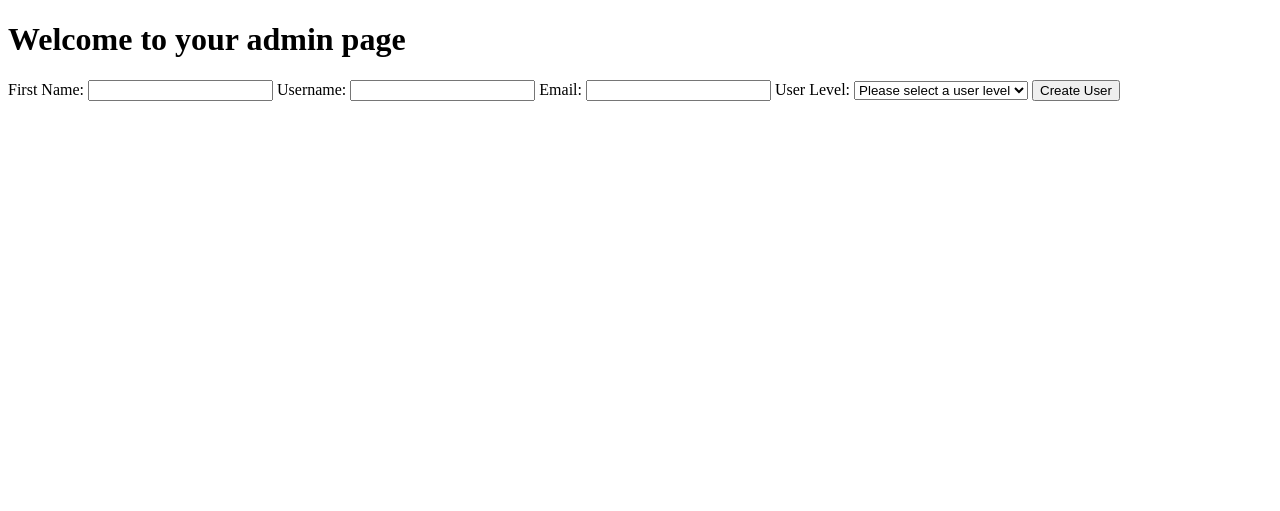
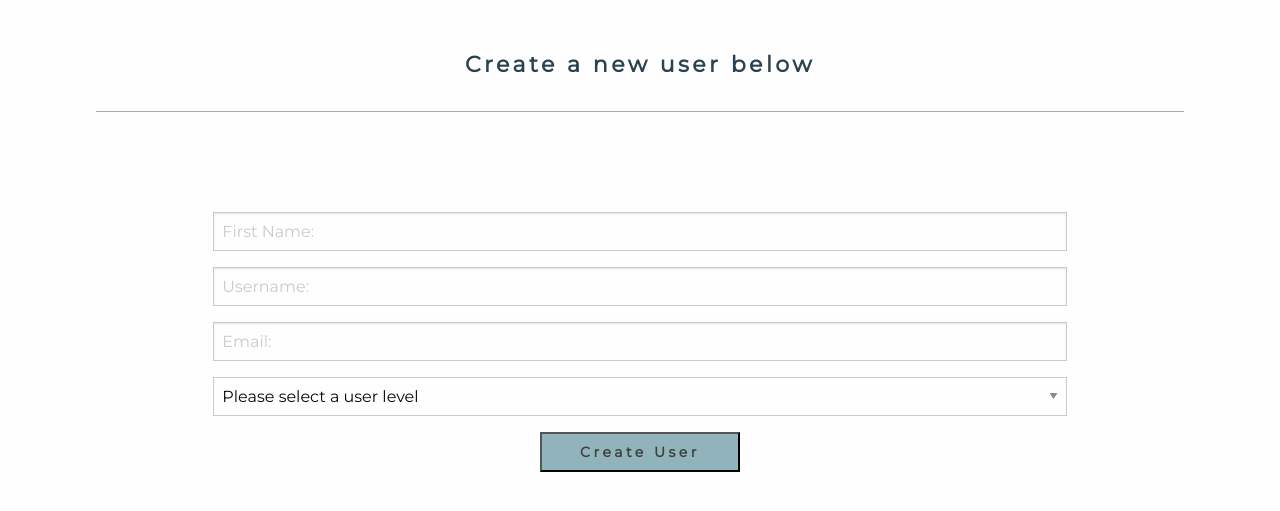
Before and after one commit to sydneybucc/create_user, a PHP site: page /create_user/admin/admin_createuser.php in a window 1280 px wide. Shown: the top 511 px of the page. Run offline with PHP 8.4, Linux system fonts and the light colour scheme; the visitor is signed in with stand-in values (Sample User, id 1); some libraries are stand-ins or nearby versions.

Commit message:
finished stylizing

```diff
--- a/admin/admin_createuser.php
+++ b/admin/admin_createuser.php
@@ -31,27 +31,37 @@
 <head>
 <meta charset="UTF-8">
 <title>CMS Portal</title>
+<link href="https://fonts.googleapis.com/css?family=Montserrat" rel="stylesheet">
+<link rel="stylesheet" href="css/foundation.css">
+<link href="css/reset.css" rel="stylesheet" type="text/css" media="screen">
+<link href="css/admin_main.css" rel="stylesheet" type="text/css" media="screen">
 </head>
 <body>
-	<h1>Welcome to your admin page</h1>
+<div class="expanded row">
+  <h1 class="hidden">Welcome to your admin page</h1>
+  <h2>Create a new user below</h2>
+</div>
   <?php if(!empty($message)){echo $message;} ?>
-  <form action="admin_createuser.php" method="post">
-    <label>First Name:</label>
-    <input type="text" name="fname" value="<?php if(!empty($fname)){echo $fname;} ?>">
-    <label>Username:</label>
-    <input type="text" name="username" value="<?php if(!empty($username)){echo $username;} ?>">
+
+<div class="expanded row createUserArea">
+  <form class="small-8 small-offset-2 large-8 large-offset-2" action="admin_createuser.php" method="post">
+    <label class="hidden">First Name:</label>
+    <input type="text" name="fname" value="<?php if(!empty($fname)){echo $fname;} ?>" placeholder="First Name:">
+    <label class="hidden">Username:</label>
+    <input type="text" name="username" value="<?php if(!empty($username)){echo $username;} ?>" placeholder="Username:">
     <!-- <label>Password</label>
     <input type="text" name="password" value="<?php if(!empty($password)){echo $password;} ?>"> Taking this out so new user can't make a password and is given it via email instead-->
-    <label>Email:</label>
-    <input type="text" name="email" value="<?php if(!empty($email)){echo $email;} ?>">
-    <label>User Level:</label>
-    <select name="userlvl">
+    <label class="hidden">Email:</label>
+    <input type="text" name="email" value="<?php if(!empty($email)){echo $email;} ?>" placeholder="Email:">
+    <label class="hidden">User Level:</label>
+    <select name="userlvl" placeholder="Select User Level:">
       <option value="">Please select a user level</option>
       <option value="2">Web Admin</option>
       <option value="1">Web Master</option>
     </select>
-    <input type="submit" name="submit" value="Create User">
+    <input id="submit" type="submit" name="submit" value="Create User">
   </form>
+</div>
 
 </body>
 </html>
--- a/admin/css/admin_main.css
+++ b/admin/css/admin_main.css
@@ -1,3 +1,7 @@
+.hidden {
+	display: none;
+}
+
 body {
 	font-family: 'Montserrat', Helvetica, Arial, sans-serif;
 	letter-spacing: 2px;
@@ -29,19 +33,17 @@ h2 {
 	max-width: 85%;
 }
 
-/*Login Page*/
-
-#contactArea {
-	background-color: #2E323C;
+h3 {
+	font-family: 'Montserrat', Helvetica, Arial, sans-serif;
+	font-weight: bold;
+	color: #5B7D87;
+	letter-spacing: 3.5px;
+	font-size: 20px;
+	padding: 30px 0 10px 0;
+	text-align: center;
 }
 
-#contactArea h2 {
-	color: #5B7D87 !important;
-}
-
-#contactArea h3 {
-	color: #91B3BC !important;
-}
+/*Login Page*/
 
 #contactForm {
 	margin-top: 100px;
@@ -80,3 +82,32 @@ h2 {
 	cursor: pointer;
 	transition: all 1s linear;
 }
+
+/*admin_index.php*/
+
+.php_h1 {
+	margin-top: 40px;
+}
+
+.index_list {
+	margin-top: 150px;
+}
+
+/*admin_createuser.php*/
+
+.createUserArea {
+	margin-top: 100px;
+	margin-bottom: 100px;
+}
+
+#username {
+	font-family: 'Montserrat', Helvetica, Arial, sans-serif;
+	color: #3E3E3B;
+	padding: 25px 0px 25px 15px;
+}
+
+#password {
+	font-family: 'Montserrat', Helvetica, Arial, sans-serif;
+	color: #3E3E3B;
+	padding: 25px 0px 25px 15px;
+}
```
Also changed, not shown: admin/admin_index.php (+8 -7 lines), admin/admin_login.php (+7 -7 lines).
